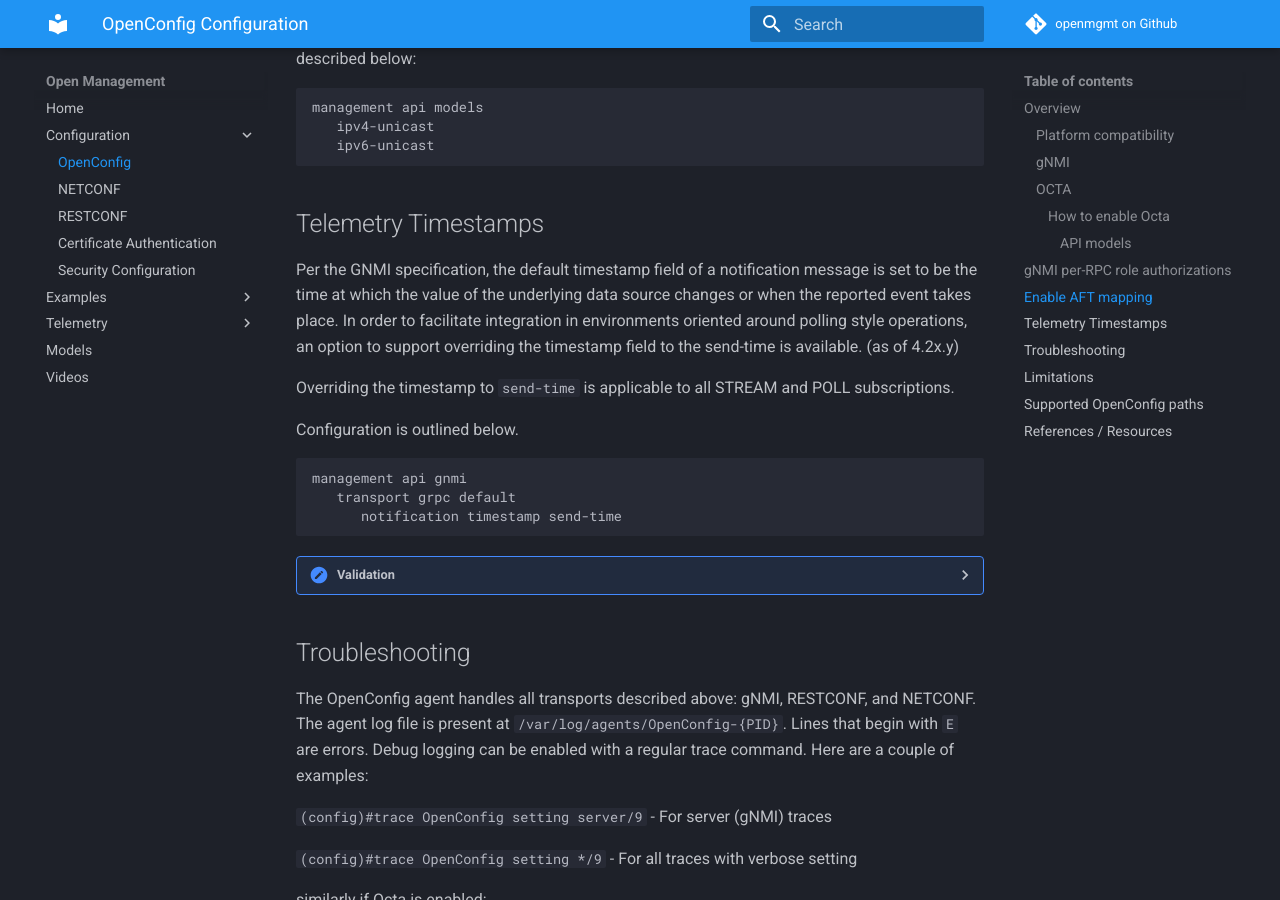
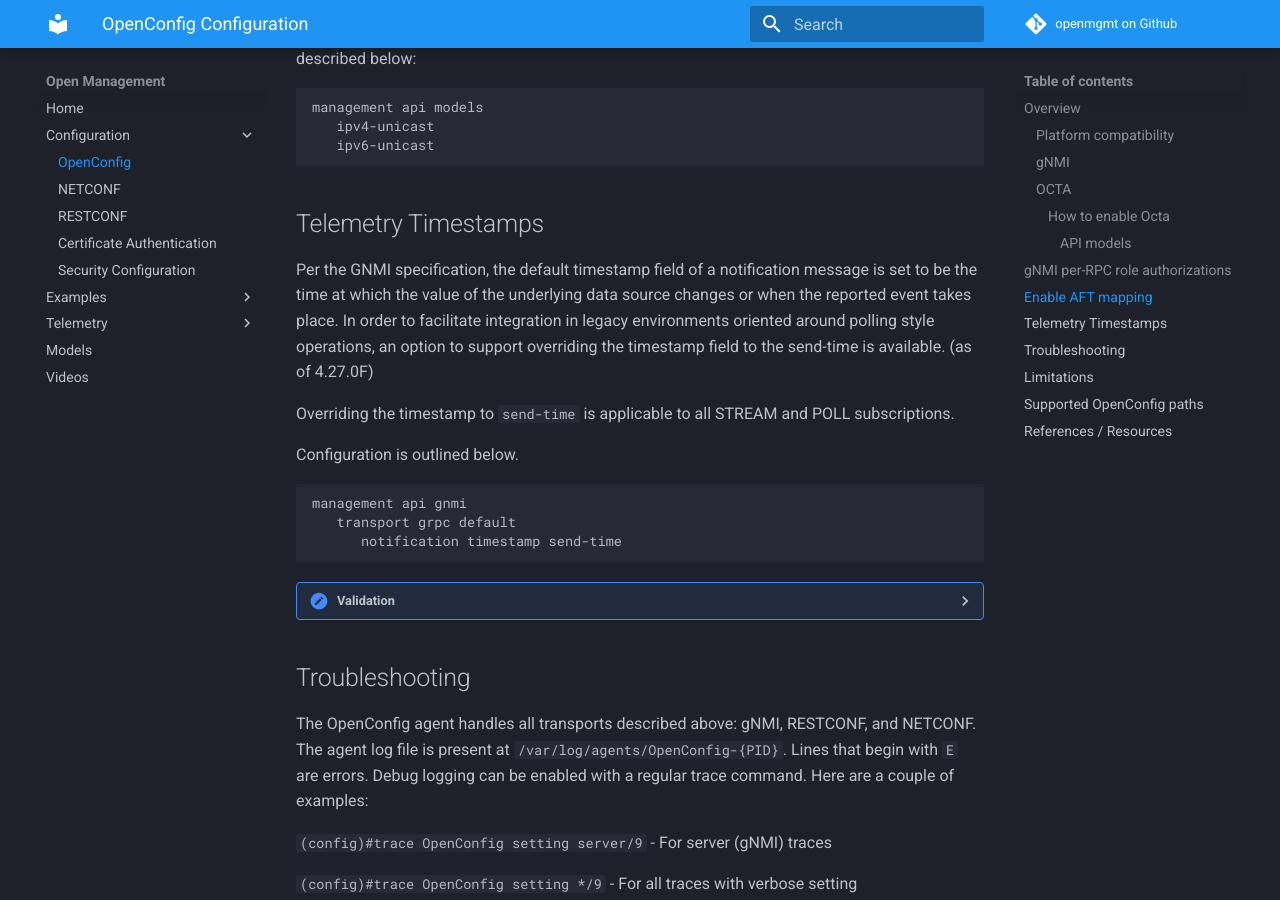
Before and after one commit to aristanetworks/openmgmt, an MkDocs documentation site: the page built from docs/configuration/openconfig.md, in a window 1280 px wide and 900 px high, scrolled down 3647 px. Built offline with MkDocs 1.6.1 and Material for MkDocs 9.7.7, drawn with Linux system fonts in a browser that asks for light colours; comment, search, counter and statistics services are not loaded.

Commit message:
fixed release numbering, minor verbiage edits

```diff
--- a/docs/configuration/openconfig.md
+++ b/docs/configuration/openconfig.md
@@ -190,8 +190,8 @@ management api models
 
 Per the GNMI specification, the default timestamp field of a notification message is set to be the time at which the
 value of the underlying data source changes or when the reported event takes place.  In order to facilitate integration
-in environments oriented around polling style operations, an option to support overriding the timestamp field to the
-send-time is available. (as of 4.2x.y)
+in legacy environments oriented around polling style operations, an option to support overriding the timestamp field to
+the send-time is available. (as of 4.27.0F)
 
 Overriding the timestamp to `send-time` is applicable to all STREAM and POLL subscriptions.
 
```
